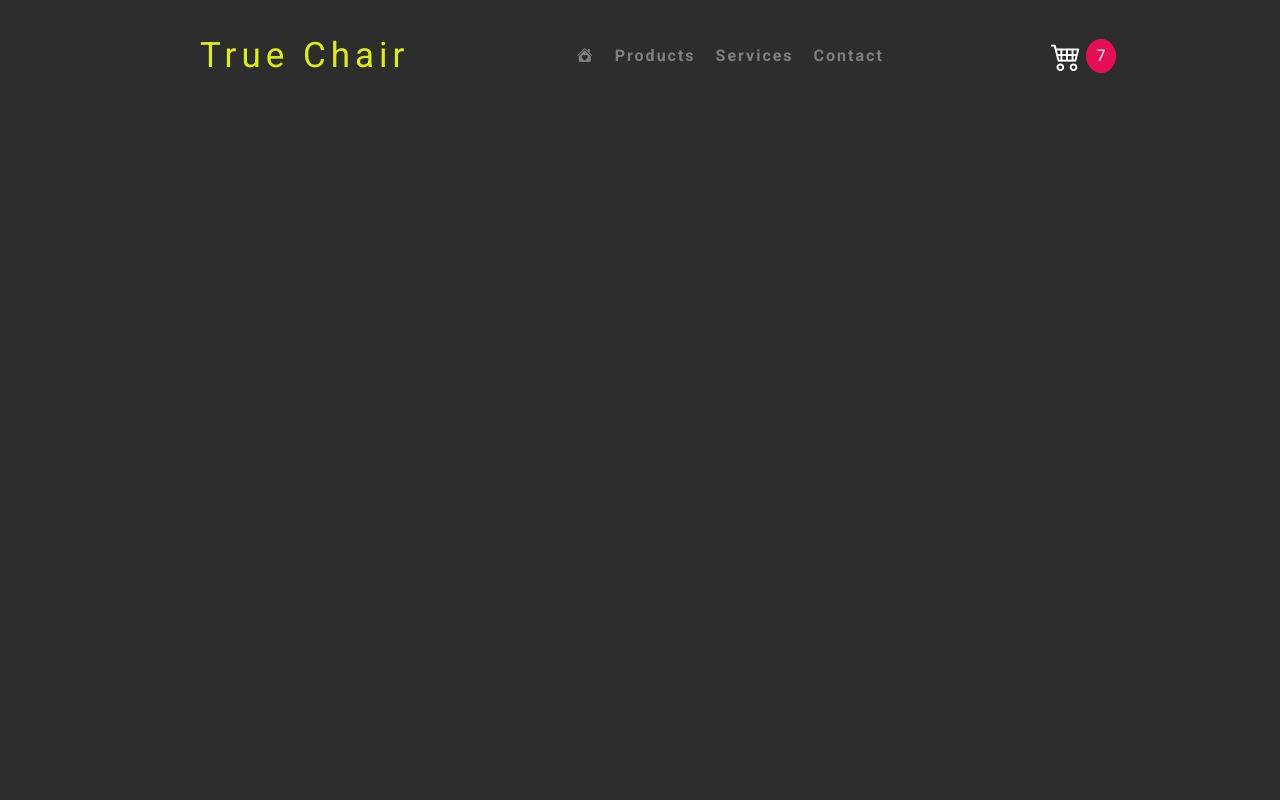
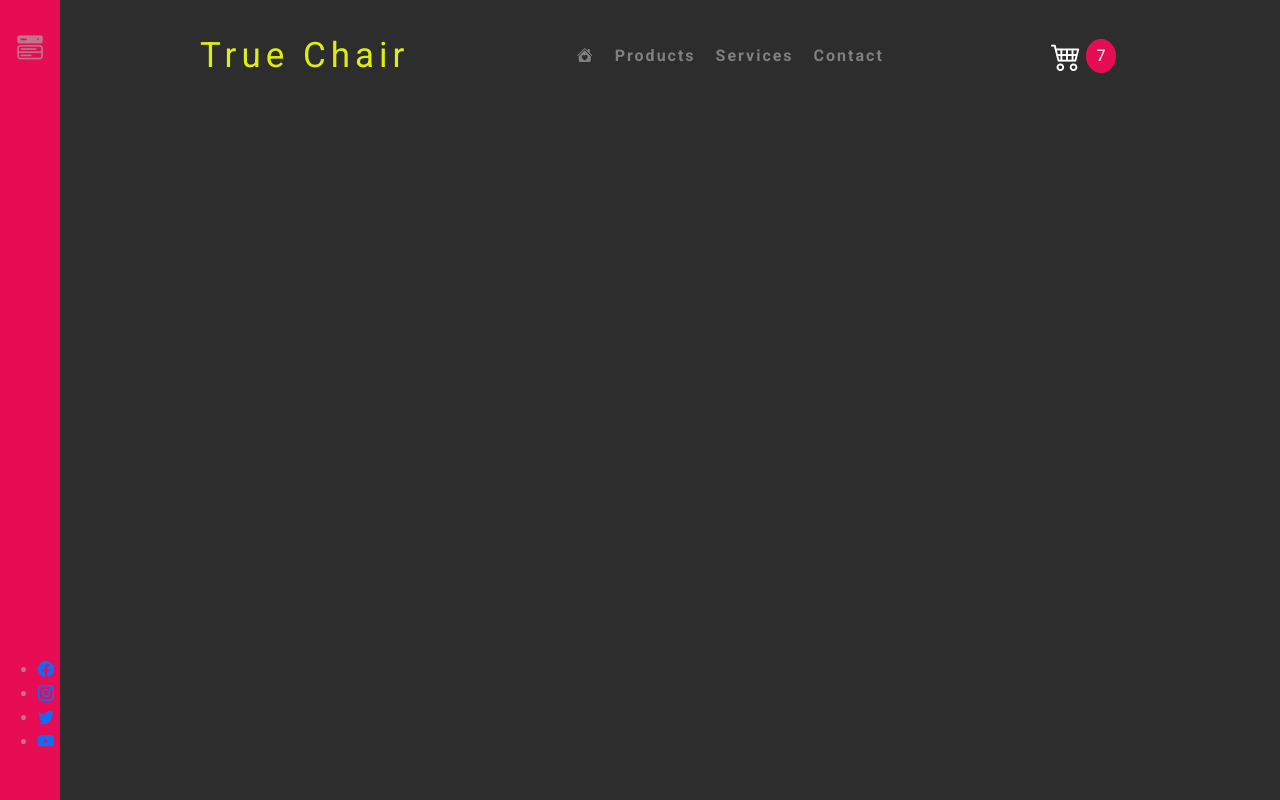
Before and after one commit to moe-win/vue_ssll_ecommerce, a Vue app: page / in a window 1280 px wide. Built offline with nearby package versions, Linux system fonts and the light colour scheme.

Commit message:
create side buttom and create sice bar with social media icon CSS

```diff
--- a/src/App.vue
+++ b/src/App.vue
@@ -1,10 +1,12 @@
 <template>
   <div>
+    <sideBar />
     <Header />
   </div>
 </template>
 
 <script setup>
 import Header from "./components/Header.vue";
+import sideBar from "./components/sideBar.vue";
 </script>
 <style scoped></style>
--- /dev/null
+++ b/src/components/sideBar.vue
@@ -0,0 +1,44 @@
+<template>
+  <div class="sideBar">
+    <a href="" class="sideMenu"><i class="bi bi-menu-button-wide-fill"></i></a>
+    <ul class="smi">
+      <li v-for="smi in smis" :key="smi.id">
+        <a href=""><i :class="smi.icon"></i></a>
+      </li>
+    </ul>
+  </div>
+</template>
+
+<script setup>
+const smis = [
+  { id: 1, icon: "bi bi-facebook" },
+  { id: 2, icon: "bi bi-instagram" },
+  { id: 3, icon: "bi bi-twitter" },
+  { id: 4, icon: "bi bi-youtube" },
+];
+</script>
+
+<style scoped>
+.sideBar {
+  position: fixed;
+  width: 5px;
+  min-height: 100vh;
+  background-color: var(--primary-color);
+  display: flex;
+  padding: 30px;
+  flex-direction: column;
+  align-items: center;
+  justify-content: space-between;
+  z-index: 2000;
+  transition: 1s;
+}
+.sideMenu {
+  color: var(--white-color);
+  font-size: 1.6rem;
+  transition: ease 0.1s;
+  z-index: 2000;
+}
+.sideMenu:active {
+  transition: rotateZ(360deg);
+}
+</style>
```
